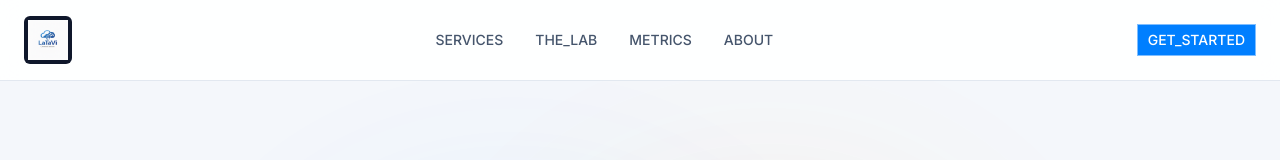
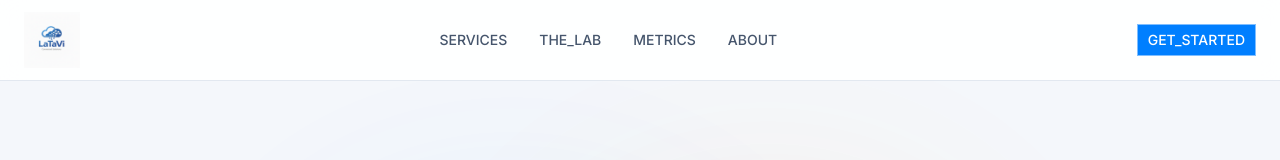
Before and after one commit to latavitechnology/latavitechnology.github.io, a Next.js app: page / in a window 1280 px wide. Shown: the top 160 px of the page. Built offline with nearby package versions, Linux system fonts and the light colour scheme.

Commit message:
Resize logo and remove black wrapper for light theme

```diff
--- a/src/components/layout/Navbar.tsx
+++ b/src/components/layout/Navbar.tsx
@@ -17,9 +17,7 @@ export function Navbar() {
       <div className="container mx-auto px-6 h-20 flex items-center justify-between">
         <Link href="/" className="flex items-center gap-2">
           {/* Logo placeholder - assuming user will save it to /logo.png */}
-          <div className="bg-slate-900 p-1 rounded-sm flex items-center justify-center">
-            <Image src={logoImage} alt="LaTaVi Logo" width={100} height={40} className="h-10 w-auto object-contain" />
-          </div>
+          <Image src={logoImage} alt="LaTaVi Logo" width={180} height={60} className="h-14 w-auto object-contain" priority />
         </Link>
         <div className="hidden md:flex gap-8 text-sm font-medium font-mono">
           <Link href="#services" className="text-slate-600 hover:text-azure transition-colors">SERVICES</Link>
```
